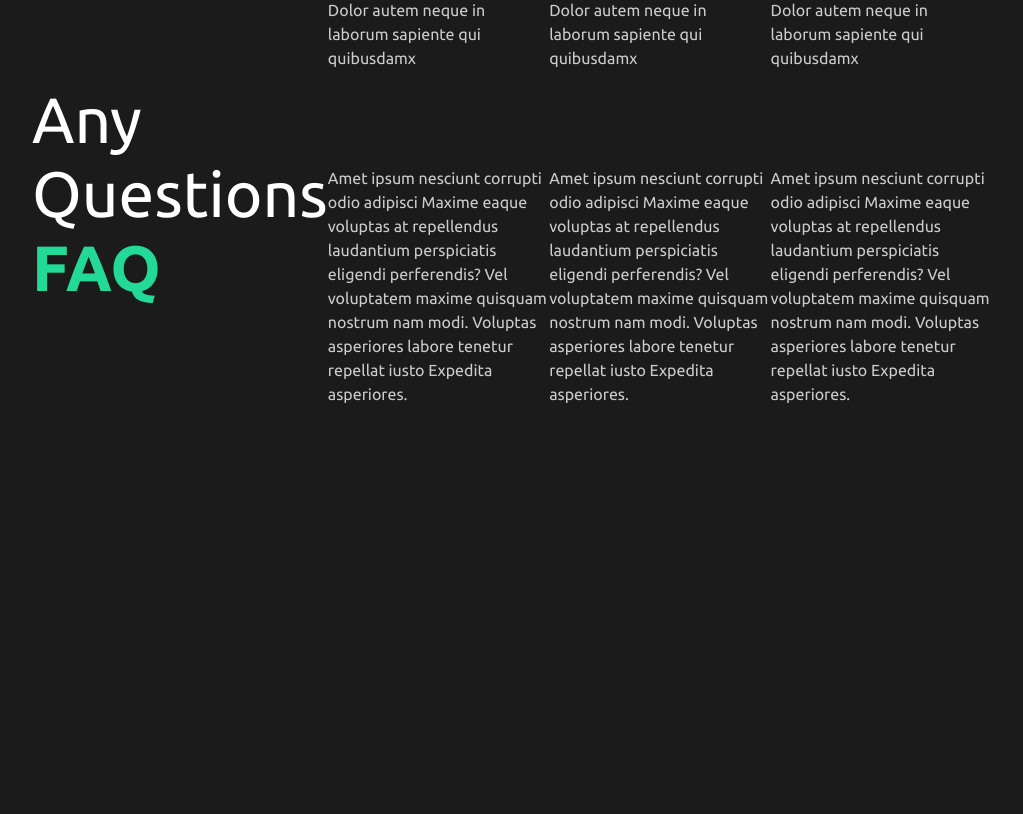
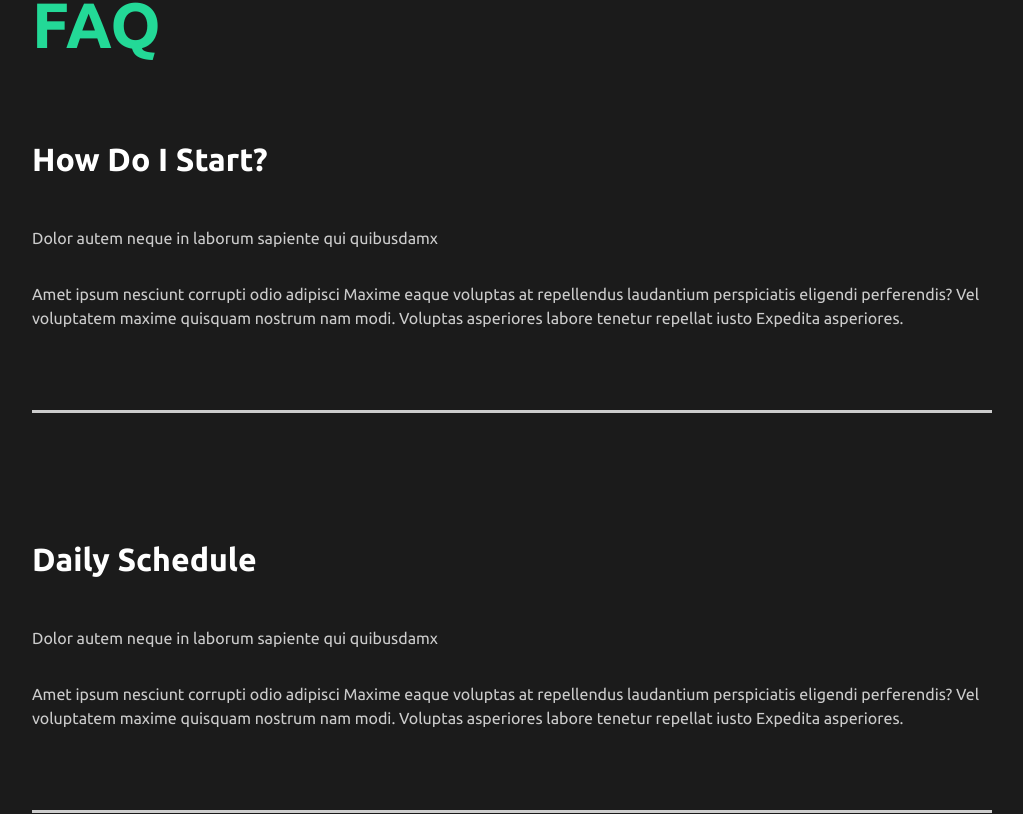
Before and after one commit to GHL-repo/react-portfolio-site, a React (Create React App) app: page / in a window 1280 px wide. Shown: the part 2246-3060 px from the top of the page, without its empty margins (128-1151 px from the left). Before the commit the page ends 2799 px from the top, so only its background shows below. Built offline with nearby package versions, Linux system fonts and the light colour scheme; a web font is replaced by a local one.

Commit message:
styling faq section

```diff
--- a/src/components/FaqSection.js
+++ b/src/components/FaqSection.js
@@ -1,10 +1,11 @@
 import React from "react";
+import styled from "styled-components";
 import home1 from "../img/home1.png";
 import {About, Description, Image, Hide} from "../styles";
 
 const FaqSection = () => {
     return (
-        <About>
+        <Faq>
             <h2>
                 Any Questions <span>FAQ</span>
             </h2>
@@ -14,6 +15,7 @@
                     <p>Dolor autem neque in laborum sapiente qui quibusdamx </p>
                     <p>Amet ipsum nesciunt corrupti odio adipisci Maxime eaque voluptas at repellendus laudantium perspiciatis eligendi perferendis? Vel voluptatem maxime quisquam nostrum nam modi. Voluptas asperiores labore tenetur repellat iusto Expedita asperiores. </p>
                 </div>
+                <div className="faq-line"></div>
             </div>
             <div className="question">
                 <h4>Daily Schedule</h4>
@@ -21,6 +23,7 @@
                     <p>Dolor autem neque in laborum sapiente qui quibusdamx </p>
                     <p>Amet ipsum nesciunt corrupti odio adipisci Maxime eaque voluptas at repellendus laudantium perspiciatis eligendi perferendis? Vel voluptatem maxime quisquam nostrum nam modi. Voluptas asperiores labore tenetur repellat iusto Expedita asperiores. </p>
                 </div>
+                <div className="faq-line"></div>
             </div>
             <div className="question">
                 <h4>What else?</h4>
@@ -28,10 +31,44 @@
                     <p>Dolor autem neque in laborum sapiente qui quibusdamx </p>
                     <p>Amet ipsum nesciunt corrupti odio adipisci Maxime eaque voluptas at repellendus laudantium perspiciatis eligendi perferendis? Vel voluptatem maxime quisquam nostrum nam modi. Voluptas asperiores labore tenetur repellat iusto Expedita asperiores. </p>
                 </div>
+                <div className="faq-line"></div>
             </div>
-        </About>
+        </Faq>
     )
 
 };
 
+const Faq = styled(About)`
+    display: block;
+    span {
+        display: block;
+    }
+    h2 {
+        padding-bottom: 2rem;
+        font-weight: lighter;
+    }
+    .faq-line{
+        background: #ccc;
+        height: 0.2rem;
+        margin: 2rem 0rem;
+        width: 100%;
+    }
+    .question {
+        padding: 3rem 0rem;
+        cursor: pointer;
+    }
+    .answer {
+        padding: 2rem 0rem;
+        p{
+            padding: 1rem 0rem;
+        }
+
+    .answer {
+        padding: 2rem 0rem;
+        p{
+            padding: 1rem 0rem;
+        }
+    }}
+`;
+
 export default FaqSection;
--- a/src/components/GlobalStyle.js
+++ b/src/components/GlobalStyle.js
@@ -40,6 +40,7 @@
 
 h4{
     font-weight: bold;
+    font-size: 2rem;
 }
 
 a{
```
